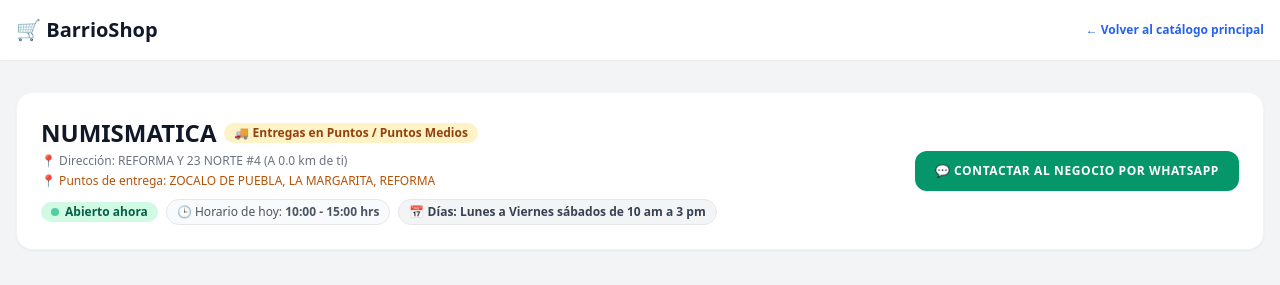
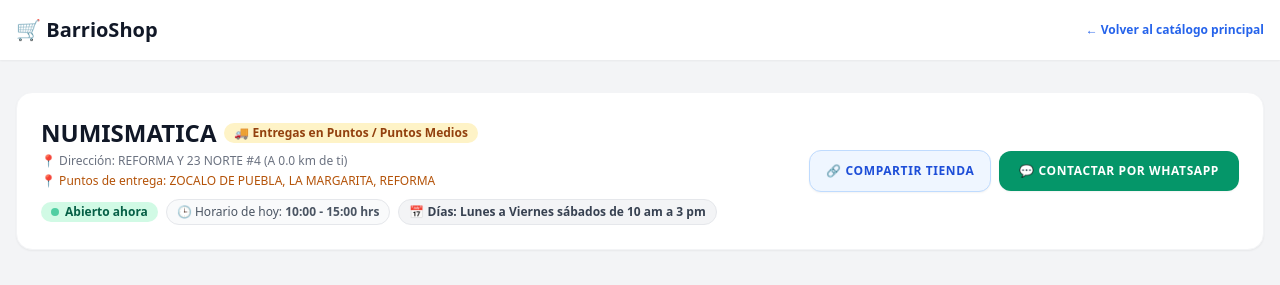
Before and after one commit to roboticane/BarrioShop-, a Django app: a page that uses marketplace/templates/marketplace/business_profile.html in a window 1280 px wide. Shown: the top 285 px of the page. Run offline with Django 5.2, Linux system fonts and the light colour scheme; data comes from the database, SQL or seed files in the repository; both versions use the stored data as it was after the commit; some libraries are stand-ins or nearby versions.

Commit message:
Actualizar diseño de precios y botones de compartir

```diff
--- a/marketplace/templates/marketplace/business_profile.html
+++ b/marketplace/templates/marketplace/business_profile.html
@@ -23,7 +23,7 @@
     <main class="max-w-7xl mx-auto px-4 py-8">
 
         <!-- TARJETA DE PERFIL DEL NEGOCIO -->
-        <div class="bg-white rounded-2xl shadow-sm border border-gray-100 p-6 mb-8 flex flex-col sm:flex-row justify-between items-start sm:items-center gap-4">
+        <div class="bg-white rounded-2xl shadow-sm border border-gray-100 p-6 mb-8 flex flex-col md:flex-row justify-between items-start md:items-center gap-4">
             <div>
                 <div class="flex items-center gap-2 mb-1">
                     <h1 class="text-2xl font-black text-gray-900">{{ business.name }}</h1>
@@ -40,7 +40,7 @@
                     <p class="text-xs text-amber-700 font-medium mt-1">📍 Puntos de entrega: {{ business.delivery_zones }}</p>
                 {% endif %}
 
-                <!-- HORARIO DE ATENCIÓN, DÍAS LABORALES Y ESTATUS EN VIVO -->
+                <!-- HORARIO DE ATENCIÓN Y ESTATUS -->
                 <div class="mt-2.5 flex flex-wrap items-center gap-2 text-xs">
                     {% if business.is_open_now is not None %}
                         {% if business.is_open_now %}
@@ -56,7 +56,6 @@
                         {% endif %}
                     {% endif %}
 
-                    <!-- 🕒 HORARIO DINÁMICO DEL DÍA EN CURSO -->
                     <span class="text-gray-600 font-medium bg-gray-50 px-2.5 py-1 rounded-full border border-gray-200">
                         🕒 Horario de hoy: <strong>{{ business.today_hours_display }}</strong>
                     </span>
@@ -69,11 +68,20 @@
                 </div>
             </div>
 
+            <!-- BOTONES DE ACCIÓN (COMPARTIR TIENDA + WHATSAPP) -->
+            <div class="flex flex-wrap items-center gap-2 w-full md:w-auto">
+                <button type="button"
+                        onclick="sharePage(this, '{{ business.name|escapejs }} en BarrioShop', 'Visita el catálogo de {{ business.name|escapejs }} en BarrioShop Puebla')"
+                        class="bg-blue-50 hover:bg-blue-100 text-blue-700 border border-blue-200 font-bold text-xs px-4 py-3 rounded-xl transition shadow-sm uppercase tracking-wider flex items-center justify-center gap-1.5 whitespace-nowrap cursor-pointer">
+                    🔗 Compartir Tienda
+                </button>
+
                 <a href="https://wa.me/52{{ business.whatsapp }}?text=Hola,%20visité%20su%20perfil%20en%20BarrioShop%20y%20me%20interesan%20sus%20productos."
                    target="_blank"
-               class="bg-emerald-600 hover:bg-emerald-700 text-white font-bold text-xs px-5 py-3 rounded-xl transition shadow-sm uppercase tracking-wider flex items-center gap-2 whitespace-nowrap">
-                💬 Contactar al Negocio por WhatsApp
+                   class="flex-1 md:flex-initial bg-emerald-600 hover:bg-emerald-700 text-white font-bold text-xs px-5 py-3 rounded-xl transition shadow-sm uppercase tracking-wider flex items-center justify-center gap-2 whitespace-nowrap">
+                    💬 Contactar por WhatsApp
                 </a>
+            </div>
         </div>
 
         <h2 class="text-lg font-extrabold text-gray-800 mb-4">📦 Productos de este Negocio ({{ products|length }})</h2>
@@ -83,7 +91,6 @@
             {% for product in products %}
             <div class="bg-white rounded-xl shadow-md overflow-hidden flex flex-col justify-between hover:shadow-lg transition border border-gray-100">
                 <div>
-                    <!-- Imagen optimizada -->
                     <div class="relative h-48 bg-gray-50 flex items-center justify-center p-3">
                         <a href="{% url 'product_detail' product.slug %}" class="w-full h-full flex items-center justify-center">
                             {% if product.image %}
@@ -102,7 +109,6 @@
                         </span>
                     </div>
 
-                    <!-- Información -->
                     <div class="p-4">
                         <span class="text-[10px] font-bold text-gray-400 uppercase tracking-wide block mb-1">
                             {{ product.get_category_display }}
@@ -114,25 +120,41 @@
 
                         <p class="text-gray-500 text-xs mt-1 line-clamp-2">{{ product.description }}</p>
 
-                        <div class="mt-3 flex items-baseline gap-2">
-                            {% if product.promo_price %}
+                        <!-- Precios y Sticker de Descuento -->
+                        <div class="mt-3 flex items-center justify-between">
+                            <div class="flex flex-col">
+                                {% if product.promo_price and product.promo_price < product.price %}
+                                    <span class="text-gray-400 line-through text-xs font-semibold">${{ product.price }}</span>
                                     <span class="text-red-600 font-extrabold text-xl">${{ product.promo_price }}</span>
-                                <span class="text-gray-400 line-through text-sm">${{ product.price }}</span>
-                                <span class="text-[10px] bg-red-100 text-red-700 font-bold px-1.5 py-0.5 rounded">OFERTA</span>
                                 {% else %}
                                     <span class="text-gray-900 font-extrabold text-xl">${{ product.price }}</span>
+                                {% endif %}
+                            </div>
+
+                            {% if product.promo_price and product.promo_price < product.price %}
+                                <span class="bg-red-600 text-white text-[10px] font-black px-2 py-1 rounded-md shadow-sm uppercase tracking-wider">
+                                    -{{ product.discount_percentage }}% OFF
+                                </span>
                             {% endif %}
                         </div>
                     </div>
                 </div>
 
-                <!-- Botón de WhatsApp y Favorito -->
-                <div class="p-4 bg-gray-50 border-t border-gray-100 flex items-center gap-2">
+                <!-- Botón de WhatsApp, Compartir Producto y Favorito -->
+                <div class="p-3 bg-gray-50 border-t border-gray-100 flex items-center gap-2">
                     <a href="https://wa.me/52{{ product.business.whatsapp }}?text=Hola,%20me%20interesa%20el%20producto%20*{{ product.name }}*%20que%20vi%20en%20BarrioShop."
                        target="_blank"
-                       class="flex-1 bg-emerald-600 hover:bg-emerald-700 text-white text-sm font-semibold py-2 px-3 rounded-lg flex items-center justify-center gap-1.5 transition shadow-sm">
+                       class="flex-1 bg-emerald-600 hover:bg-emerald-700 text-white text-xs font-bold py-2 px-2 rounded-lg flex items-center justify-center gap-1 transition shadow-sm">
                         💬 WhatsApp
                     </a>
+
+                    <!-- Botón para compartir este producto específico -->
+                    <button type="button"
+                            onclick="shareProduct(this, '{% url 'product_detail' product.slug %}', '{{ product.name|escapejs }}', 'Mira este producto en BarrioShop Puebla')"
+                            class="bg-blue-50 hover:bg-blue-100 text-blue-600 border border-blue-200 text-xs font-bold py-2 px-2.5 rounded-lg transition shadow-sm flex items-center justify-center cursor-pointer"
+                            title="Compartir producto">
+                        🔗
+                    </button>
 
                     <a href="{% url 'toggle_favorite' product.id %}"
                        class="p-2 rounded-lg border transition shadow-sm flex items-center justify-center {% if product.id in user_favorite_ids %}bg-red-50 border-red-300 text-red-600{% else %}bg-white border-gray-200 text-gray-400 hover:text-red-500 hover:border-red-200{% endif %}"
@@ -149,5 +171,42 @@
             {% endfor %}
         </div>
     </main>
+
+    <script>
+        function sharePage(btn, title, text) {
+            const url = window.location.href;
+            if (navigator.share) {
+                navigator.share({ title: title, text: text, url: url }).catch(() => {});
+            } else {
+                navigator.clipboard.writeText(url).then(() => {
+                    const originalHTML = btn.innerHTML;
+                    btn.innerHTML = '✅ ¡Enlace copiado!';
+                    btn.classList.remove('bg-blue-50', 'text-blue-700', 'border-blue-200');
+                    btn.classList.add('bg-emerald-50', 'text-emerald-700', 'border-emerald-200');
+                    setTimeout(() => {
+                        btn.innerHTML = originalHTML;
+                        btn.classList.remove('bg-emerald-50', 'text-emerald-700', 'border-emerald-200');
+                        btn.classList.add('bg-blue-50', 'text-blue-700', 'border-blue-200');
+                    }, 2200);
+                });
+            }
+        }
+
+        function shareProduct(btn, relativeUrl, title, text) {
+            // Construye la URL absoluta basada en el dominio actual
+            const url = window.location.origin + relativeUrl;
+            if (navigator.share) {
+                navigator.share({ title: title, text: text, url: url }).catch(() => {});
+            } else {
+                navigator.clipboard.writeText(url).then(() => {
+                    const originalHTML = btn.innerHTML;
+                    btn.innerHTML = '✅';
+                    setTimeout(() => {
+                        btn.innerHTML = originalHTML;
+                    }, 2000);
+                });
+            }
+        }
+    </script>
 </body>
 </html>
```
Also changed, not shown: marketplace/templates/marketplace/index.html (+34 -10 lines), marketplace/templates/marketplace/product_detail.html (+32 -12 lines), db.sqlite3. Lines whose indentation alone changed are shown as unchanged.
